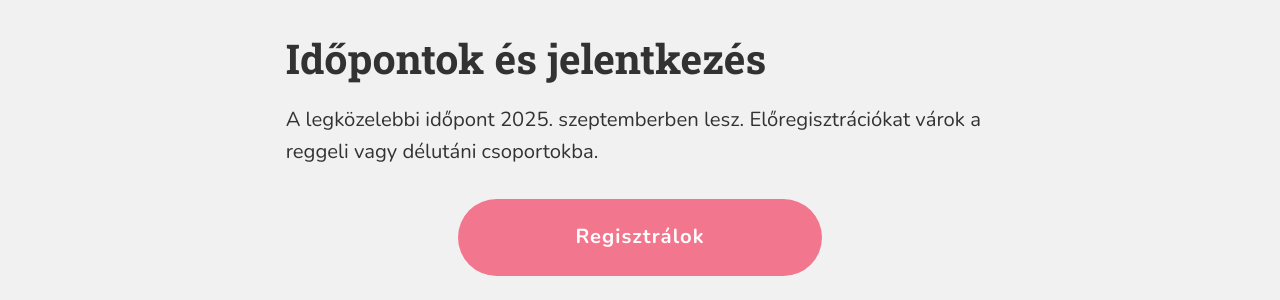
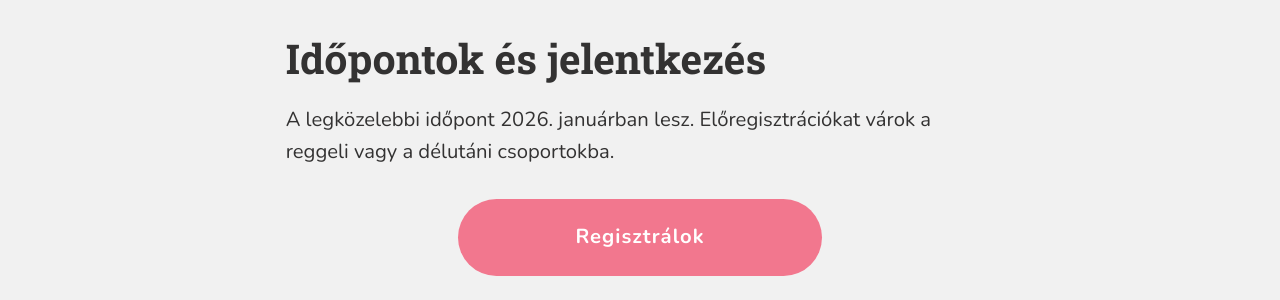
Before and after one commit to monikamudra/arctorna, a Jekyll site: the page built from trening.md, in a window 1280 px wide and 900 px high, scrolled down 2165 px. Shown: the part 154-454 px from the top of the window. Built offline with Jekyll 4.4.1, drawn with Linux system fonts in a browser that asks for light colours.

Commit message:
Update trening

```diff
--- a/_layouts/trening.html
+++ b/_layouts/trening.html
@@ -58,8 +58,8 @@ workshop_text:
     <div class="c-ContentBlock u-MarginTop">
       <div class="c-Article">
         <p>
-          A legközelebbi időpont 2025. szeptemberben lesz. Előregisztrációkat várok
-          a reggeli vagy délutáni csoportokba.
+          A legközelebbi időpont 2026. januárban lesz. Előregisztrációkat várok
+          a reggeli vagy a délutáni csoportokba.
         </p>
       </div>
     </div>
```
